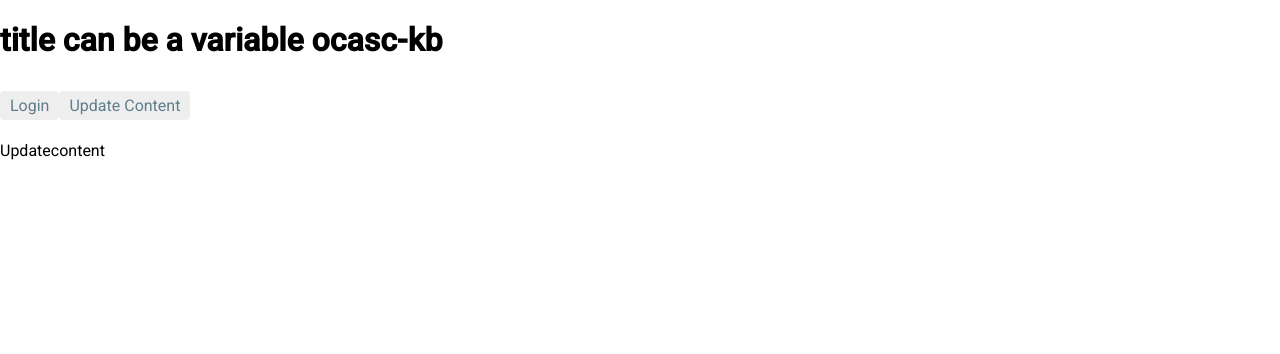
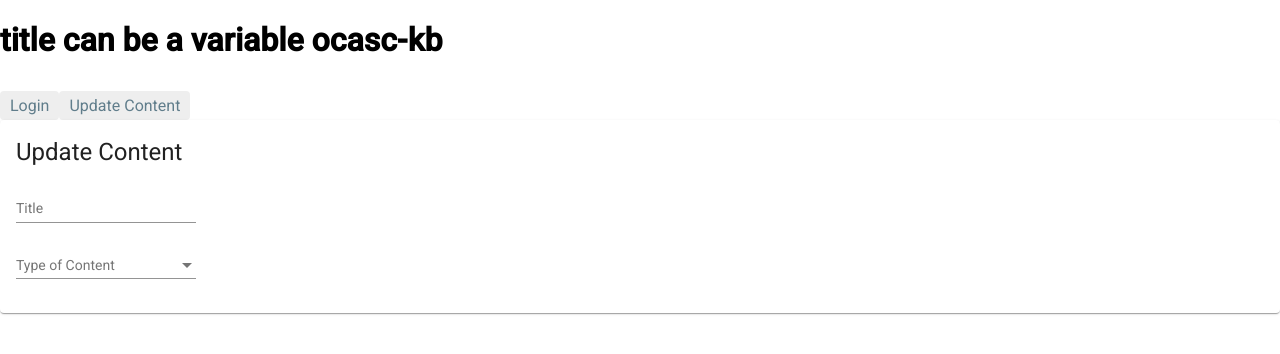
Before and after one commit to rjriel/ocasc-kb-frontend, an Angular app: page /updatecontent in a window 1280 px wide. Shown: the top 354 px of the page. Built offline with nearby package versions, Linux system fonts and the light colour scheme.

Commit message:
basic functionality of beginning of angular / material form for update content

```diff
--- a/src/app/updatecontent/updatecontent.component.html
+++ b/src/app/updatecontent/updatecontent.component.html
@@ -1,4 +1,24 @@
-<h1>{{title}}</h1>
-<div>
-Updatecontent
-</div>
+<mat-card>
+    <section class="mat-typography">
+        <h1>Update Content</h1>
+        <form>
+            <div>
+                <mat-form-field>
+                    <input matInput type="text" placeholder="Title">
+                </mat-form-field>
+            </div>
+            <div>
+                <mat-form-field>
+                    <mat-select placeholder="Type of Content">
+                        <mat-option *ngFor="let type of types" [value]="type.value">
+                            {{type.viewValue}}
+                        </mat-option>
+                    </mat-select>
+                </mat-form-field>
+            </div>
+            <div>
+
+            </div>
+        </form>
+    </section>
+</mat-card>
--- a/src/app/updatecontent/updatecontent.component.ts
+++ b/src/app/updatecontent/updatecontent.component.ts
@@ -7,9 +7,13 @@ import { Component, OnInit } from '@angular/core';
 })
 export class UpdatecontentComponent implements OnInit {
 
-  constructor() { }
+  types = [
+    {value: 'type-0', viewValue: 'How To'},
+    {value: 'type-1', viewValue: 'Minutes'},
+  ];
+  constructor() {
+    }
 
   ngOnInit() {
   }
-
 }
```
Also changed, not shown: src/app/app.module.ts (+5 -3 lines).
